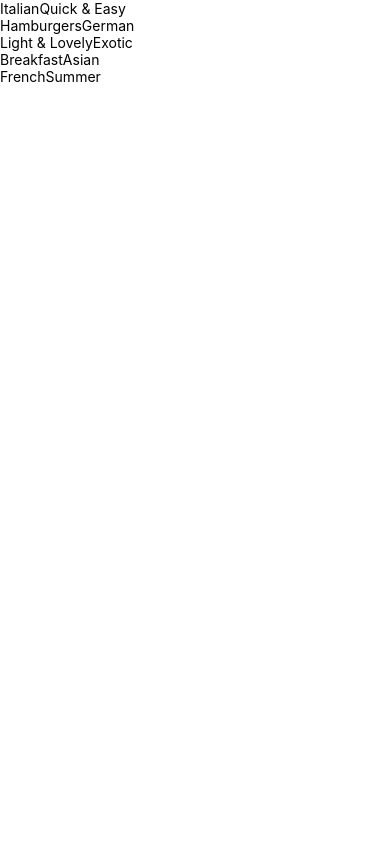
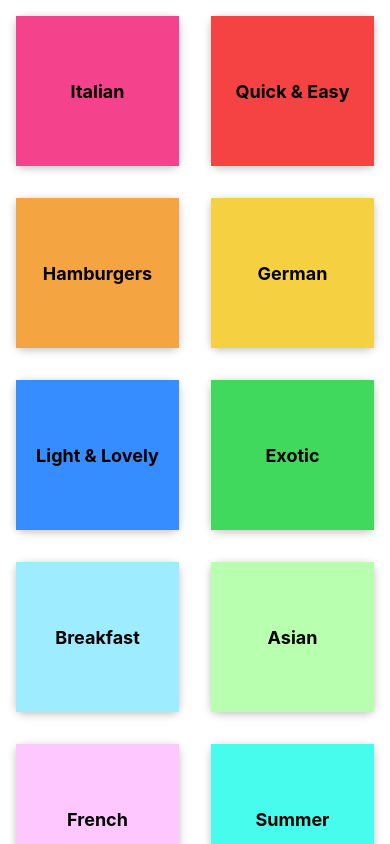
Before and after one commit to jorgearguellles/navigation-react-native, a React Native app: screen / in a window 390 px wide. Built offline with nearby package versions, Linux system fonts and the light colour scheme.

Commit message:
[Add] Displaying items in a grid

```diff
--- a/App.js
+++ b/App.js
@@ -1,10 +1,13 @@
-import { StatusBar } from 'expo-status-bar';
-import { StyleSheet } from 'react-native';
-import CategoriesScreen from './screens/CategoriesScreen';
+import { StatusBar } from "expo-status-bar";
+import { StyleSheet } from "react-native";
+import CategoriesScreen from "./screens/CategoriesScreen";
 
 export default function App() {
   return (
-    <CategoriesScreen />
+    <>
+      <StatusBar style="light" />
+      <CategoriesScreen />
+    </>
   );
 }
 
--- a/app.json
+++ b/app.json
@@ -5,6 +5,7 @@
     "version": "1.0.0",
     "orientation": "portrait",
     "icon": "./assets/icon.png",
+    "backgroundColor": "#24180f",
     "splash": {
       "image": "./assets/splash.png",
       "resizeMode": "contain",
@@ -13,9 +14,7 @@
     "updates": {
       "fallbackToCacheTimeout": 0
     },
-    "assetBundlePatterns": [
-      "**/*"
-    ],
+    "assetBundlePatterns": ["**/*"],
     "ios": {
       "supportsTablet": true
     },
--- a/components/CategoryGridTile.js
+++ b/components/CategoryGridTile.js
@@ -1,13 +1,52 @@
-import { Pressable, View, Text } from 'react-native'
+import { Pressable, View, Text, StyleSheet, Platform } from "react-native";
 
-export default function CategoryGridTile({title, color}) {
+export default function CategoryGridTile({ title, color }) {
   return (
-    <View>
-      <Pressable>
-        <View>
-          <Text>{title}</Text>
+    <View style={styles.gridItem}>
+      <Pressable
+        android_ripple={{ color: "#ccc" }}
+        style={({ pressed }) => [
+          styles.button,
+          pressed ? styles.buttonPressed : null,
+        ]}
+      >
+        <View style={[styles.innerContainer, { backgroundColor: color }]}>
+          <Text style={styles.title}>{title}</Text>
         </View>
       </Pressable>
     </View>
-  )
+  );
 }
+
+const styles = StyleSheet.create({
+  gridItem: {
+    flex: 1,
+    margin: 16,
+    height: 150,
+    borderRadius: 8,
+    elevation: 4,
+    overflow: Platform.select({ ios: "visible", android: "hidden" }),
+    // On iOS We need next 4 properties to generate box shadow effect
+    backgroundColor: "white",
+    shadowColor: "black", // iOS only property
+    shadowOffset: { width: 0, height: 2 }, // iOS only property
+    shadowRadius: 8, // iOS only property
+    shadowOpacity: 0.25, // iOS only property
+  },
+  button: {
+    flex: 1,
+  },
+  buttonPressed: {
+    opacity: 0.5,
+  },
+  innerContainer: {
+    flex: 1,
+    padding: 16,
+    justifyContent: "center",
+    alignItems: "center",
+  },
+  title: {
+    fontSize: 18,
+    fontWeight: "bold",
+  },
+});
```
